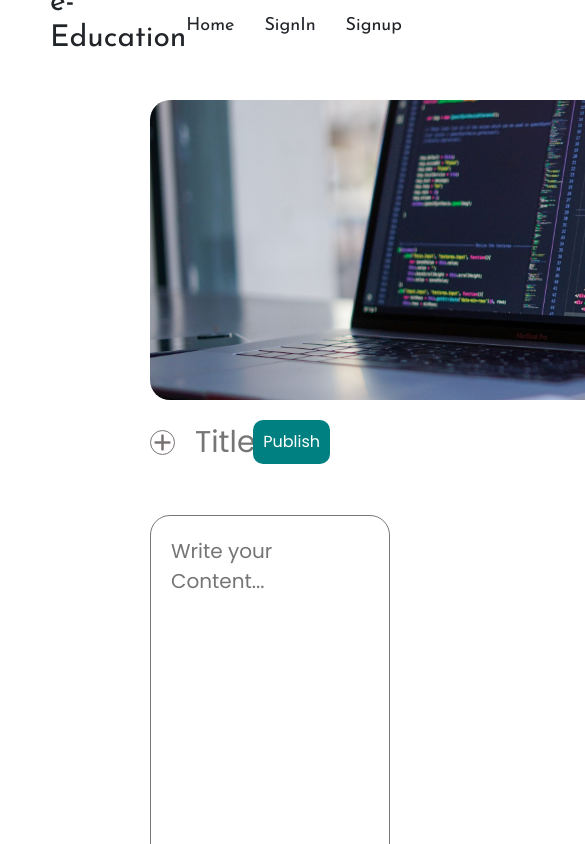
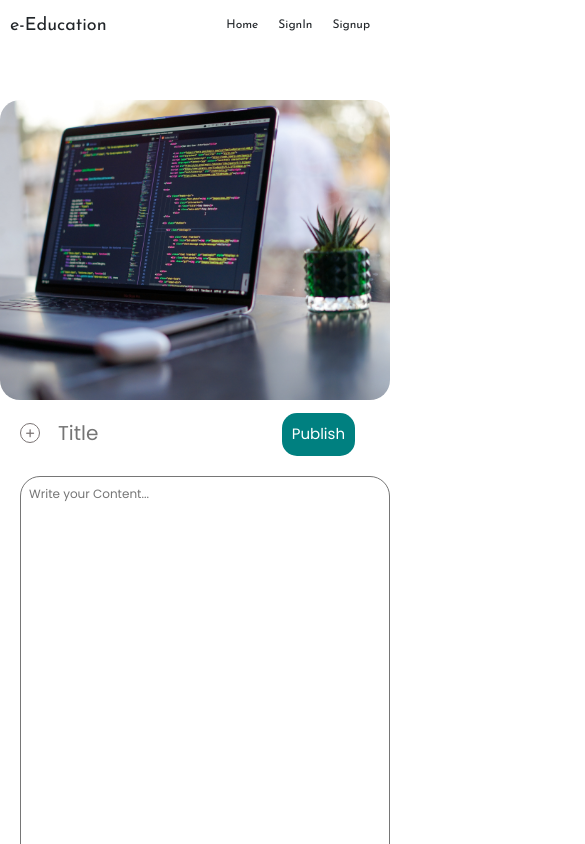
Before and after one commit to thilip2001/project1, a React (Create React App) app: page /content in a window 390 px wide. Shown: the top 844 px of the page, 585 px wide, since content can reach past the window. Built offline with nearby package versions, Linux system fonts and the light colour scheme.

Commit message:
media query added

```diff
--- a/src/pages/content/content.css
+++ b/src/pages/content/content.css
@@ -60,31 +60,65 @@
     margin-right: 30px;
 
 }
-.urlForm{
-    margin-top: 50px;
-    margin-left: 150px;
-    display: flex;
-    flex-direction: column;
-    font-size: 30px;
-    font-family: 'Poppins', sans-serif;
 
+@media (max-width: 768px){
+    .contentImage{
+        width: 100%;
+        height: 300px;
+        margin-left: auto;
+        border-radius: 20px;
+        object-fit: cover;
+    }
+    .contentFormGroup{
+        margin-left: 20px;
+        display: flex;
+        align-items: center;
+
+    }
+    .contentIcon{
+        width: 20px;
+        height: 20px;
+        border-radius: 50%;
+        border: 1px solid;
+        display: flex;
+        align-items: center;
+        justify-content: center;
+        font-size: 10px;
+        color: rgb(122, 115, 115);
+        cursor: pointer;
+        margin-top: 10px;
+        margin-right: 10px;
+    }
+    .contentInput{
+
+        font-size: 20px;
+        border-radius: 20px;
+        padding: 8px;
+        width: 60vw;
+        margin-top: 10px;
+    }
+    .contentInput:focus{
+        outline:none;
+        border: none;
+    }
+    .contentText{
+        margin-top: 20px;
+        font-size: 12px;
+        height: 50vh;
+        width: 100%;
+    }
+    .contentSubmit{
+        position: absolute;
+        top: 13px;
+        right:15px;
+        color: white;
+        background-color:teal;
+        padding: 10px;
+        border: none;
+        border-radius: 15px;
+        cursor: pointer;
+        font-size: 15px;
+        margin-right: 20px;
+
+    }
 }
-.urlInput{
-    width: 500px;
-    margin-left: 150px;
-    margin-bottom: 50px;
-    margin-top: 20px;
-    padding: 10px;
-    border-color: rgb(0, 0, 0);
-    border-radius: 10px;
-}
-.urlButton{
-    margin-left: 20px;
-    cursor: pointer;
-    background-color:teal;
-    border: none;
-    color:white;
-    border-radius: 10px;
-    padding: 10px;
-    font-size: 16px;
-}
--- a/src/pages/detail/detail.css
+++ b/src/pages/detail/detail.css
@@ -42,3 +42,63 @@
     padding: 10px;
 
 }
+@media (max-width: 768px){
+    .detailTitle{
+        font-size: 25px;
+    }
+    .detailForm>label{
+        margin: 10px 0;
+        width: 200px;
+        font-size: 15px;
+
+
+    }
+    .detailInput{
+        padding: 6px;
+        border-color: rgb(11, 224, 207);
+        border:none;
+        border-radius: 10px;
+        font-size: 12px;
+
+    }
+    .detailButton{
+        margin-top: 30px;
+        cursor: pointer;
+        background-color: darkblue;
+        border: none;
+        color: white;
+        border-radius: 10px;
+        padding: 5px;
+        font-size: 15px;
+    }
+}
+@media (max-width: 400px){
+    .detailTitle{
+        font-size: 20px;
+    }
+    .detailForm>label{
+        margin: 8px 0;
+        width: 160px;
+        font-size: 12px;
+
+
+    }
+    .detailInput{
+        padding: 5px;
+        border-color: rgb(11, 224, 207);
+        border:none;
+        border-radius: 10px;
+        font-size: 12px;
+
+    }
+    .detailButton{
+        margin-top: 30px;
+        cursor: pointer;
+        background-color: darkblue;
+        border: none;
+        color: white;
+        border-radius: 10px;
+        padding: 5px;
+        font-size: 12px;
+    }
+}
--- a/src/pages/home/home.css
+++ b/src/pages/home/home.css
@@ -27,6 +27,44 @@
     height: 570px;
     object-fit:cover;
 }
-@media screen and (max-width: 768px){
+@media (max-width: 768px){
+    .homeTitle2{
+        position: absolute;
+        top: 62%;
+        font-size: 15px;
+        font-weight: 300;
+        margin-left: 20px;
+        font-weight: 400;
+    }
+    .homeTitle1{
+        position: absolute;
+        top: 50%;
+        font-size:27px;
+        font-weight: bold;
+
+    }
+    .homeImg{
+        width: 100%;
+        height: 470px;
+        object-fit:cover;
+    }
 
 }
+@media (max-width: 400px){
+    .homeTitle2{
+        position: absolute;
+        top: 62%;
+        font-size: 12px;
+        font-weight: 300;
+        margin-left: 20px;
+        font-weight: 400;
+    }
+    .homeTitle1{
+        position: absolute;
+        top: 50%;
+        font-size:20px;
+        font-weight: bold;
+
+    }
+
+}
--- a/src/pages/signin/signin.css
+++ b/src/pages/signin/signin.css
@@ -41,3 +41,63 @@
     border-radius: 10px;
     padding: 10px;
 }
+@media (max-width: 768px){
+    .signInTitle{
+        font-size: 25px;
+    }
+    .signinForm>label{
+        margin: 10px 0;
+        width: 200px;
+        font-size: 15px;
+
+
+    }
+    .signinInput{
+        padding: 6px;
+        border-color: rgb(11, 224, 207);
+        border:none;
+        border-radius: 10px;
+        font-size: 12px;
+
+    }
+    .signinButton{
+        margin-top: 30px;
+        cursor: pointer;
+        background-color: darkblue;
+        border: none;
+        color: white;
+        border-radius: 10px;
+        padding: 5px;
+        font-size: 15px;
+    }
+}
+@media (max-width: 400px){
+    .signInTitle{
+        font-size: 20px;
+    }
+    .signinForm>label{
+        margin: 8px 0;
+        width: 160px;
+        font-size: 12px;
+
+
+    }
+    .signinInput{
+        padding: 5px;
+        border-color: rgb(11, 224, 207);
+        border:none;
+        border-radius: 10px;
+        font-size: 12px;
+
+    }
+    .signinButton{
+        margin-top: 30px;
+        cursor: pointer;
+        background-color: darkblue;
+        border: none;
+        color: white;
+        border-radius: 10px;
+        padding: 5px;
+        font-size: 12px;
+    }
+}
--- a/src/pages/signup/signup.css
+++ b/src/pages/signup/signup.css
@@ -46,3 +46,63 @@
     height: 45px;
 
 }
+@media (max-width: 768px){
+    .signUpTitle{
+        font-size: 25px;
+    }
+    .signUpForm>label{
+        margin: 10px 0;
+        width: 200px;
+        font-size: 15px;
+
+
+    }
+    .signupInput{
+        padding: 6px;
+        border-color: rgb(11, 224, 207);
+        border:none;
+        border-radius: 10px;
+        font-size: 12px;
+
+    }
+    .signupButton{
+        margin-top: 30px;
+        cursor: pointer;
+        background-color: darkblue;
+        border: none;
+        color: white;
+        border-radius: 10px;
+        padding: 5px;
+        font-size: 15px;
+    }
+}
+@media (max-width: 400px){
+    .signInTitle{
+        font-size: 20px;
+    }
+    .signupForm>label{
+        margin: 8px 0;
+        width: 160px;
+        font-size: 12px;
+
+
+    }
+    .signupInput{
+        padding: 5px;
+        border-color: rgb(11, 224, 207);
+        border:none;
+        border-radius: 10px;
+        font-size: 12px;
+
+    }
+    .signupButton{
+        margin-top: 30px;
+        cursor: pointer;
+        background-color: darkblue;
+        border: none;
+        color: white;
+        border-radius: 10px;
+        padding: 5px;
+        font-size: 12px;
+    }
+}
--- a/src/pages/youtube/youtube.css
+++ b/src/pages/youtube/youtube.css
@@ -28,7 +28,7 @@
 
   @media(max-width: 768px){
     .wrapper .form, .wrapper .youtube-box{
-      width: 100%;
+      width: 80%;
     }
   }
 
--- a/src/topbar/topbar.css
+++ b/src/topbar/topbar.css
@@ -34,3 +34,31 @@
     cursor: pointer;
 
 }
+@media (max-width: 768px){
+    .logo{
+        margin-left: 10px;
+        font-size: 20px;
+        margin-top: 10px;
+    }
+    .topListItem{
+        margin-right: 20px;
+        font-size: 15px;
+        font-weight:400;
+        cursor: pointer;
+
+    }
+}
+@media (max-width: 400px){
+    .logo{
+        margin-left: 10px;
+        font-size: 18px;
+        margin-top: 10px;
+    }
+    .topListItem{
+        margin-right: 20px;
+        font-size: 12px;
+        font-weight:400;
+        cursor: pointer;
+
+    }
+}
```
